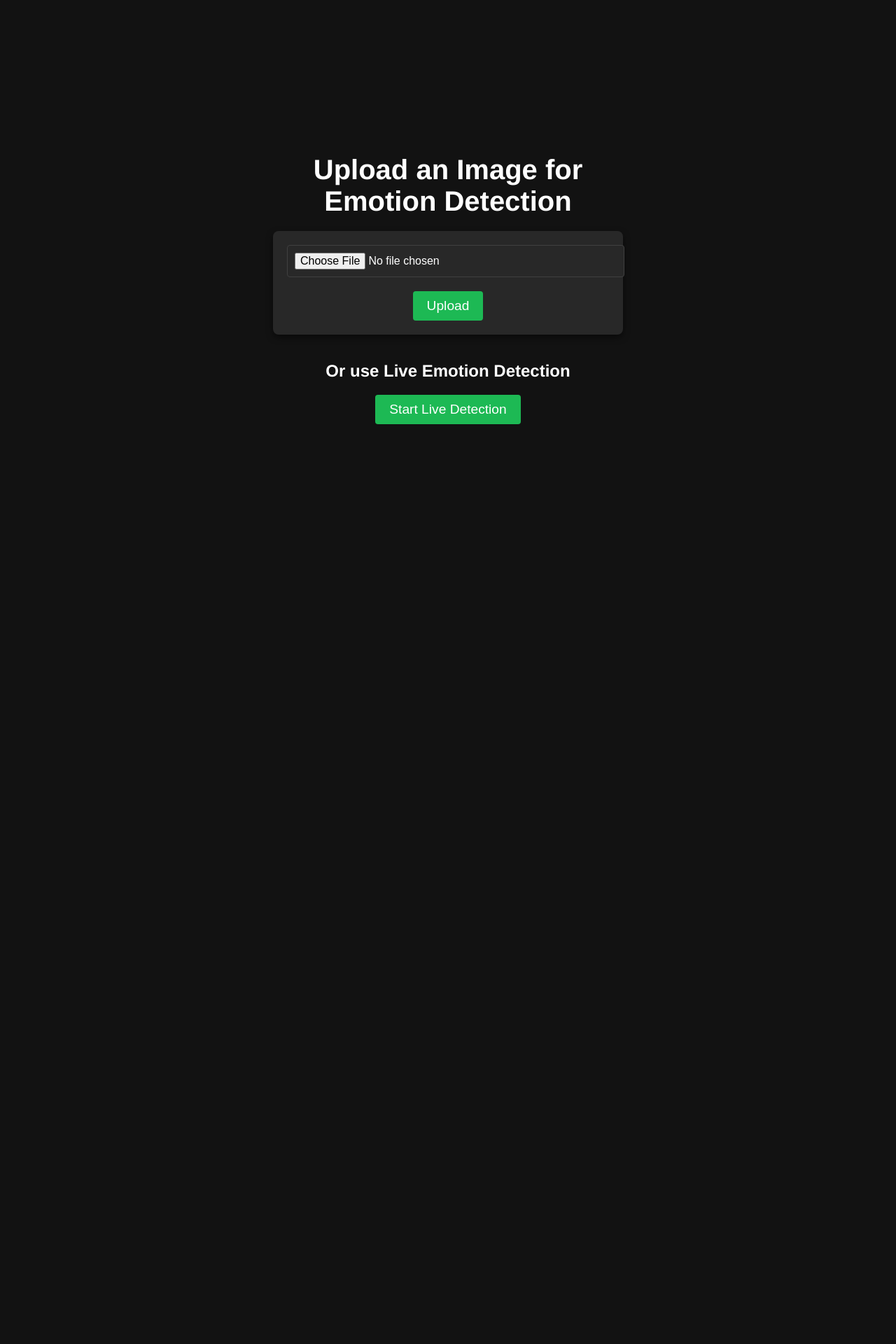
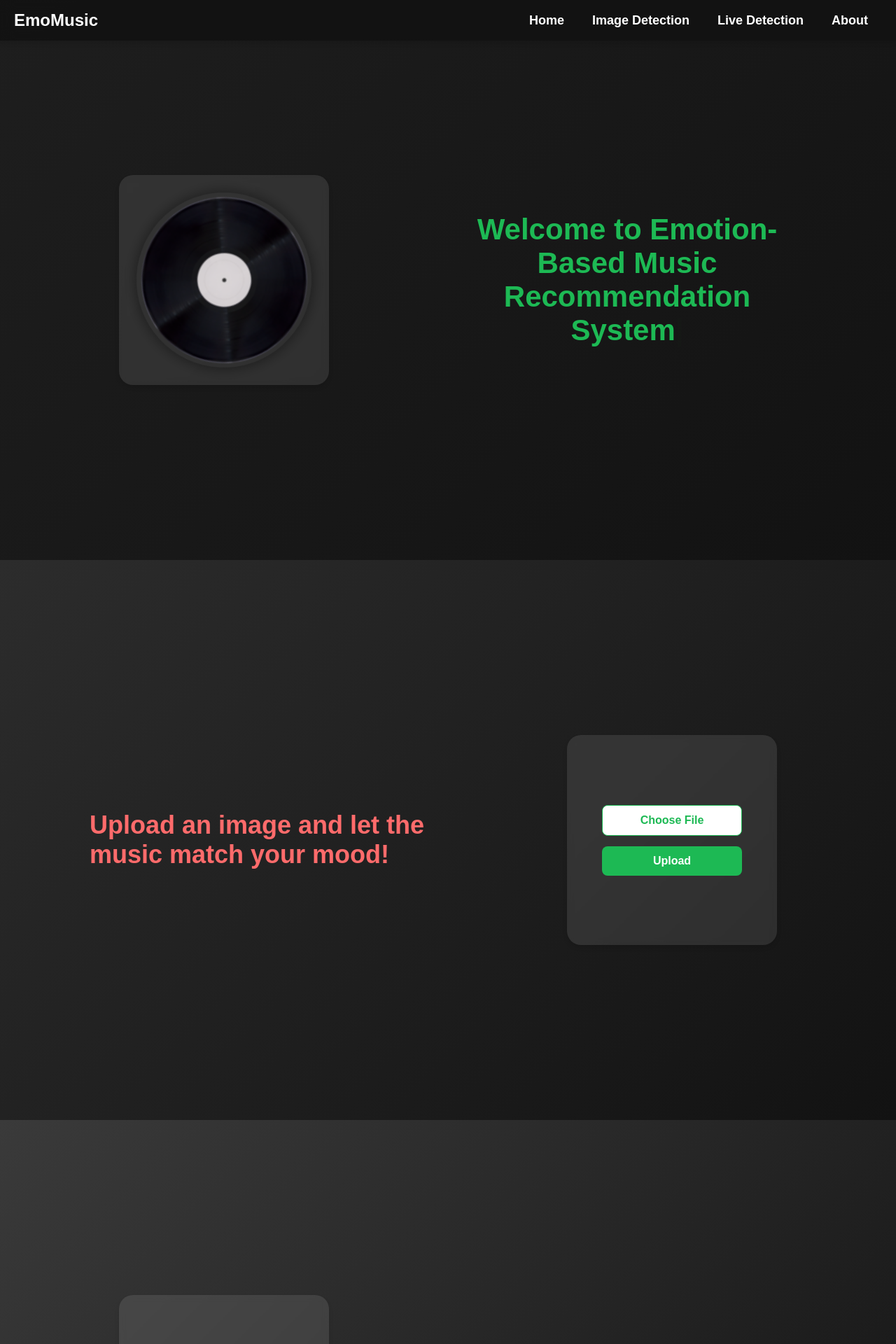
Before and after one commit to akhilariyaram/emotion_based_music, a Django app: page / in a window 1280 px wide. Shown: the top 1920 px of the page at 70% size. Before the commit the page ends 606 px from the top, so only its background shows below. Run offline with Django 5.2, Linux system fonts and the light colour scheme; parts of the project's set-up code (start-up, migrations or seed data) failed here and were passed over.

Commit message:
new_changes

```diff
--- a/detector/templates/live_detection.html
+++ b/detector/templates/live_detection.html
@@ -66,6 +66,7 @@
             <select id="languageSelect">
                 <option value="all">All Languages</option>
                 <option value="telugu">Telugu</option>
+                <option value="english">English</option>
                 <option value="tamil">Tamil</option>
             </select>
         </div>
--- a/detector/templates/result.html
+++ b/detector/templates/result.html
@@ -29,6 +29,7 @@
             <option value="all">All</option>
             <option value="telugu">Telugu</option>
             <option value="tamil">Tamil</option>
+            <option value="english">English</option>
         </select>
 
         <div class="song-list" id="song-list">
--- a/detector/templates/upload.html
+++ b/detector/templates/upload.html
@@ -5,21 +5,175 @@
     <meta charset="UTF-8">
     <meta name="viewport" content="width=device-width, initial-scale=1.0">
     <title>Upload Image</title>
-    <link rel="stylesheet" href="{% static 'css/styles.css' %}">
+    <link rel="stylesheet" href="{% static 'css/styles-imp.css' %}">
 </head>
 <body>
-    <div class="container">
-        <h1>Upload an Image for Emotion Detection</h1>
+
+    <!-- Navigation -->
+    <nav>
+        <div class="navbar-brand">EmoMusic</div>
+        <ul>
+            <li><a href="#home">Home</a></li>
+            <li><a href="#image-detection">Image Detection</a></li>
+            <li><a href="#live-detection">Live Detection</a></li>
+            <li><a href="#about">About</a></li>
+        </ul>
+    </nav>
+
+    <!-- Sections -->
+    <section id="home">
+        <div class="container left"></div>
+        <div class="right-section">
+    <h1 id="animated-text"></h1>
+</div>
+
+    </section>
+
+<section id="image-detection">
+<div class="image-text-container">
+    <h2 id="image-detection-text"></h2>
+</div>
+
+    <div class="container right">
         <form method="POST" enctype="multipart/form-data">
             {% csrf_token %}
-            <input type="file" name="image" accept="image/*" required>
-            <button type="submit">Upload</button>
+            <div class="upload-box">
+                <label for="file-upload" class="custom-file-upload">
+                    Choose File
+                    <input id="file-upload" type="file" name="image" accept="image/*" required>
+                </label>
+                <button type="submit">Upload</button>
+            </div>
         </form>
-        <br>
-        <h2>Or use Live Emotion Detection</h2>
-        <a href="{% url 'live_emotion_detection' %}">
+    </div>
+   </section>
+
+
+    <section id="live-detection">
+
+        <div class="container left">
+<a href="{% url 'live_emotion_detection' %}">
             <button>Start Live Detection</button>
-        </a>
-    </div>
+        </a></div>
+    <div id="right-section-imp">
+    <h2 id="animated-text-imp"></h2>
+</div>
+    </section>
+
+    <section id="about">
+              <div class="image-text-container-imp">
+    <h2 id="image-detection-text-imp"></h2>
+</div>
+        <div class="container right"></div>
+            </section>
+
+    <!-- Floating Record -->
+    <img src="{% static 'retro.png' %}" id="record" alt="Spinning Record">
+
+    <script>
+document.addEventListener("DOMContentLoaded", function () {
+    let text = "Real-time Emotion Detection – Just smile, and let the rhythm follow!";
+    let index = 0;
+    let speed = 100; // Typing speed (adjust as needed)
+    let animatedText1 = document.getElementById("animated-text-imp");
+
+    function typeText() {
+        if (index < text.length) {
+            animatedText1.innerHTML = text.substring(0, index + 1);
+            index++;
+            setTimeout(typeText, speed);
+        }
+    }
+
+    typeText();
+});
+
+
+
+document.addEventListener("DOMContentLoaded", function () {
+    let imageText = "Welcome to our platform! We provide intelligent solutions for music recommendations based on emotions.";
+    let index = 0;
+    let speed = 100; // Typing speed (adjust as needed)
+    let textElement = document.getElementById("image-detection-text-imp");
+
+    function typeEffect() {
+        if (index < imageText.length) {
+            textElement.innerHTML = imageText.substring(0, index + 1);
+            index++;
+            setTimeout(typeEffect, speed);
+        }
+    }
+
+    typeEffect();
+});
+
+
+
+
+
+
+
+
+
+
+
+document.addEventListener("DOMContentLoaded", function () {
+    let imageText = "Upload an image and let the music match your mood!";
+    let index = 0;
+    let speed = 100; // Typing speed (adjust as needed)
+    let textElement = document.getElementById("image-detection-text");
+
+    function typeEffect() {
+        if (index < imageText.length) {
+            textElement.innerHTML = imageText.substring(0, index + 1);
+            index++;
+            setTimeout(typeEffect, speed);
+        }
+    }
+
+    typeEffect();
+});
+
+document.addEventListener("DOMContentLoaded", function () {
+    let text = "Welcome to Emotion-Based Music Recommendation System";
+    let index = 0;
+    let speed = 100; // Typing speed (adjust as needed)
+    let animatedText = document.getElementById("animated-text");
+
+    function typeText() {
+        if (index < text.length) {
+            animatedText.innerHTML = text.substring(0, index + 1);
+            index++;
+            setTimeout(typeText, speed);
+        }
+    }
+
+    typeText();
+});
+
+document.addEventListener("DOMContentLoaded", function () {
+    const record = document.getElementById("record");
+    const sections = document.querySelectorAll("section");
+
+    window.addEventListener("scroll", function () {
+        let scrollPosition = window.scrollY + window.innerHeight / 2;
+
+        sections.forEach((section, index) => {
+            let sectionTop = section.offsetTop;
+            let sectionHeight = section.offsetHeight;
+
+            if (scrollPosition >= sectionTop && scrollPosition < sectionTop + sectionHeight) {
+                // Determine if the container is on the left or right
+                const container = section.querySelector(".container");
+                if (container) {
+                    const isLeft = container.classList.contains("left");
+                    // Move the record to the middle of the left or right half
+                    record.style.left = isLeft ? "25%" : "75%";
+                }
+            }
+        });
+    });
+});
+</script>
 </body>
 </html>
--- a/detector/views.py
+++ b/detector/views.py
@@ -16,13 +16,13 @@ music_df = pd.read_csv(settings.CSV)
 
 # Emotion to music mapping
 emotion_mapping = {
-    'happy': 'Cheerful',
-    'sad': 'Chill',
-    'angry': 'Energetic',
-    'fear': 'Chill',
-    'surprise': 'Cheerful',
-    'neutral': 'Romantic',
-    'disgust': 'Cheerful',
+    'happy': 'Happy',
+    'sad': 'Sad',
+    'angry': 'Angry',
+    'fear': 'Fear',
+    'surprise': 'Surprised',
+    'neutral': 'Neutral',
+    'disgust': 'Disgust',
 }
 
 # Preprocessing function to detect faces
@@ -83,7 +83,7 @@ def upload_image(request):
         if img is None:
             # If no faces are detected, return Chill music and an appropriate message
             pred_label = 'neutral'  # Default emotion if no face is detected
-            music_label = 'Chill'   # Default label for Chill music
+            music_label = 'Happy'   # Default label for Chill music
             filtered_songs = music_df[music_df['label'] == music_label]
 
             # Shuffle the filtered songs and select the top 35 random songs
@@ -103,7 +103,7 @@ def upload_image(request):
         pred = model.predict(img)
 
         pred_label = label[pred.argmax()]
-        music_label = emotion_mapping.get(pred_label, 'Chill')
+        music_label = emotion_mapping.get(pred_label, 'Happy')
         filtered_songs = music_df[music_df['label'] == music_label]
         random_songs = filtered_songs.sample(n=35)  # This will give a different random sample every time
 
@@ -144,7 +144,7 @@ def detect_emotion(request):
         if img is None:
             # If no faces are detected, return default Chill music and no emotion
             pred_label = 'neutral'
-            music_label = 'Chill'
+            music_label = 'Happy'
 
             filtered_songs = music_df[music_df['label'] == music_label]
             if filtered_songs.empty:
@@ -160,7 +160,7 @@ def detect_emotion(request):
         pred = model.predict(img)
         pred_label = label[pred.argmax()]
 
-        music_label = emotion_mapping.get(pred_label, 'Chill')
+        music_label = emotion_mapping.get(pred_label, 'Happy')
 
         filtered_songs = music_df[music_df['label'] == music_label]
         if filtered_songs.empty:
@@ -175,23 +175,21 @@ def detect_emotion(request):
     return JsonResponse({'error': 'Invalid request'}, status=400)
 
 # Filter songs by language
+from django.http import JsonResponse
+
 def filter_songs(request):
-    if request.method == 'GET':
-        # Get the selected language from the request
-        language = request.GET.get('language', 'all').lower()
+    language = request.GET.get('language', 'all')
 
-        # Filter songs based on the selected language
-        if language == 'telugu':
-            filtered_songs = music_df[music_df['language'] == 'Telugu']
-        elif language == 'tamil':
-            filtered_songs = music_df[music_df['language'] == 'Tamil']
-        else:  # Default case: all songs
-            filtered_songs = music_df
+    if language == 'all':
+        filtered_songs = music_df[music_df['language'].str.lower().isin(['telugu', 'english', 'tamil'])]
 
-        random_songs = filtered_songs.sample(n=35)  # This will give a different random sample every time
+    else:
+        filtered_songs = music_df[music_df['language'].str.lower() == language.lower()]
 
-        song_links = random_songs['id'].head(35).tolist()
+    if filtered_songs.empty:
+        return JsonResponse({'song_links': []})
 
-        return JsonResponse({'song_links': song_links})
+    random_songs = filtered_songs.sample(n=10)  # Adjust number as needed
+    song_links = random_songs['id'].tolist()
 
-    return JsonResponse({'error': 'Invalid request'}, status=400)
+    return JsonResponse({'song_links': song_links})
--- a/emotion_based_music/settings.py
+++ b/emotion_based_music/settings.py
@@ -17,7 +17,7 @@ BASE_DIR = Path(__file__).resolve().parent.parent
 FACADEPATH=BASE_DIR / 'detector/haarcascade_frontalface_default.xml'
 MODEL_PATH = BASE_DIR / 'detector/model.h5'
 CSV_PATH = BASE_DIR / 'detector/musicData.csv'
-CSV=BASE_DIR / 'detector/ClassifiedData.csv'
+CSV=BASE_DIR / 'detector/output1.csv'
 STATIC_PATH = BASE_DIR / 'static/captured_image.jpg'
 TEMPLATESPATH=BASE_DIR / "detector/templates"
 STATICFILESPATH=BASE_DIR / "emotion_based_music/static"
--- /dev/null
+++ b/emotion_based_music/static/css/styles-imp.css
@@ -0,0 +1,389 @@
+/* Spotify-like styling */
+/* Reset Styles */
+/* Ensure the record stays in the background */
+#home .container {
+    z-index: 0; /* Send it to the background */
+}
+#right-section-imp {
+    position: absolute;
+    right: 10%;
+    top: 50%;
+    transform: translateY(-50%);
+    font-size: 28px;
+    font-weight: bold;
+    color: #1db954; /* Cool green shade */
+    font-family: 'Poppins', sans-serif;
+    width: 40%;
+    text-align: right; /* Ensures text aligns to the right */
+}
+#live-detection {
+    position: relative; /* This makes sure absolute positioning inside works correctly */
+}
+
+/* Blinking cursor effect */
+#animated-text-imp::after {
+    content: "|";
+    display: inline-block;
+    animation: blink 0.7s infinite;
+}
+
+@keyframes blink {
+    50% {
+        opacity: 0;
+    }
+}
+
+.right-section {
+    position: absolute;
+    right: 10%;
+    top: 50%;
+    transform: translateY(-50%);
+    font-size: 28px;
+    font-weight: bold;
+    color: #1db954; /* Cool green shade */
+    font-family: 'Poppins', sans-serif;
+    width: 40%;
+}
+
+/* Blinking cursor effect */
+#animated-text::after {
+    content: "|";
+    display: inline-block;
+    animation: blink 0.7s infinite;
+}
+
+@keyframes blink {
+    50% {
+        opacity: 0;
+    }
+}
+
+
+#record {
+    z-index: 10; /* Keep the record above everything */
+}
+.upload-box {
+    display: flex;
+    flex-direction: column;
+    align-items: center;
+    gap: 15px; /* Space between elements */
+    width: 100%;
+}
+.custom-file-upload {
+    background: white;
+    padding: 12px 20px;
+    border-radius: 8px;
+    cursor: pointer;
+    border: 1px solid #1db954; /* Green border */
+    text-align: center;
+    font-weight: bold;
+    width: 200px; /* Fixed width */
+    display: flex;
+    justify-content: center;
+    align-items: center;
+    transition: background 0.3s ease, transform 0.2s ease;
+    color: #1db954; /* Green text color */
+}
+
+/* Hide default file input */
+.custom-file-upload input[type="file"] {
+    display: none;
+}
+.upload-box input[type="file"] {
+    background: white;
+    padding: 8px;
+    border-radius: 5px;
+    cursor: pointer;
+    border: 1px solid #ccc;
+    width: 80%; /* Adjust width */
+    text-align: center;
+}
+
+.upload-box button {
+    padding: 12px 20px;
+    font-size: 16px;
+    font-weight: bold;
+    border: none;
+    background: #1db954; /* Spotify green */
+    color: white;
+    cursor: pointer;
+    border-radius: 8px;
+    transition: background 0.3s ease, transform 0.2s ease;
+    width: 200px;
+    text-align: center;
+}
+
+/* Hover effects */
+.custom-file-upload:hover {
+    background: #f0f0f0;
+    transform: scale(1.05);
+}
+.upload-box button:hover {
+    background: #17a34a;
+    transform: scale(1.1);
+}
+#record {
+    width: 250px;
+    height: 250px;
+    position: fixed;
+    top: 50%;
+    left: 25%;
+    transform: translate(-50%, -50%);
+    animation: spin 5s linear infinite;
+    transition: left 1s ease-in-out, top 1s ease-in-out;
+    border-radius: 50%;
+    box-shadow: 0 0 20px rgba(0, 0, 0, 0.5);
+    z-index: 1; /* Keeps it behind other elements */
+}
+
+/* Containers that hold buttons */
+.container {
+    position: absolute;
+    top: 50%;
+    width: 300px;
+    height: 300px;
+    background: rgba(255, 255, 255, 0.1);
+    border-radius: 20px;
+    transform: translate(-50%, -50%);
+    display: flex;
+    justify-content: center;
+    align-items: center;
+    backdrop-filter: blur(5px);
+    box-shadow: 0 4px 6px rgba(0, 0, 0, 0.1);
+    z-index: 10; /* Ensures it's above the record */
+    padding: 20px; /* Extra spacing */
+}
+
+/* Move left and right sections slightly to avoid overlapping */
+.left {
+    left: 22%; /* Slightly adjusted */
+}
+
+.right {
+    left: 78%; /* Slightly adjusted */
+}
+
+/* Buttons inside containers */
+.container button {
+    padding: 12px 20px;
+    font-size: 16px;
+    font-weight: bold;
+    border: none;
+    background: #1db954; /* Spotify green */
+    color: white;
+    cursor: pointer;
+    border-radius: 8px;
+    transition: background 0.3s ease, transform 0.2s ease;
+    z-index: 15; /* Ensure buttons are above the record */
+}
+
+.container button:hover {
+    background: #17a34a;
+    transform: scale(1.1);
+}
+
+* {
+    margin: 0;
+    padding: 0;
+    box-sizing: border-box;
+}
+
+/* Body */
+body {
+    font-family: 'Montserrat', sans-serif;
+    background: linear-gradient(135deg, #1e1e1e, #121212); /* Spotify-like gradient */
+    color: white;
+    scroll-behavior: smooth;
+}
+
+/* Navigation */
+nav {
+    background: rgba(18, 18, 18, 0.9); /* Semi-transparent black */
+    padding: 15px 20px;
+    position: fixed;
+    top: 0;
+    width: 100%;
+    display: flex;
+    align-items: center;
+    justify-content: space-between;
+    z-index: 1000;
+    backdrop-filter: blur(10px); /* Blur effect */
+    box-shadow: 0 4px 6px rgba(0, 0, 0, 0.1); /* Subtle shadow */
+}
+
+.navbar-brand {
+    font-size: 24px;
+    font-weight: bold;
+    color: white;
+    margin-right: 20px;
+}
+
+nav ul {
+    list-style: none;
+    display: flex;
+    align-items: center;
+}
+
+nav ul li {
+    margin: 0 20px;
+}
+
+nav ul li a {
+    color: white;
+    text-decoration: none;
+    font-size: 18px;
+    font-weight: bold;
+    transition: color 0.3s ease;
+}
+
+nav ul li a:hover {
+    color: #1db954; /* Spotify green */
+}
+
+/* Sections */
+section {
+    height: 100vh;
+    display: flex;
+    justify-content: center;
+    align-items: center;
+    text-align: center;
+    position: relative;
+}
+
+#home { background: linear-gradient(135deg, #1e1e1e, #121212); }
+#image-detection { background: linear-gradient(135deg, #2c2c2c, #121212); }
+#live-detection { background: linear-gradient(135deg, #3a3a3a, #121212); }
+#about { background: linear-gradient(135deg, #484848, #121212); }
+
+/* Smooth-Edged Square Containers */
+.container {
+    position: absolute;
+    top: 50%;
+    width: 300px; /* Larger container */
+    height: 300px; /* Larger container */
+    background: rgba(255, 255, 255, 0.1); /* Semi-transparent background */
+    border-radius: 20px; /* Smooth edges */
+    transform: translate(-50%, -50%);
+    display: flex;
+    justify-content: center;
+    align-items: center;
+    backdrop-filter: blur(5px); /* Blur effect */
+    box-shadow: 0 4px 6px rgba(0, 0, 0, 0.1); /* Subtle shadow */
+}
+
+.left {
+    left: 25%; /* Middle of the left half */
+}
+
+.right {
+    left: 75%; /* Middle of the right half */
+}
+
+/* Spinning Record */
+
+
+/* Continuous Spinning Animation */
+@keyframes spin {
+    from { transform: translate(-50%, -50%) rotate(0deg); }
+    to { transform: translate(-50%, -50%) rotate(360deg); }
+}
+
+.image-text-container {
+    position: absolute;
+    left: 10%;
+    top: 50%;
+    transform: translateY(-50%);
+    font-size: 24px;
+    font-weight: bold;
+    color: #ff6b6b; /* A modern red-pink shade */
+    font-family: 'Poppins', sans-serif;
+    width: 40%;
+    text-align: left;
+}
+
+
+/* Blinking cursor effect for image detection text */
+#image-detection-text::after {
+    content: " ";
+    display: inline-block;
+    animation: blink 0.7s infinite;
+}
+
+@keyframes blink {
+    50% {
+        opacity: 0;
+    }
+}
+/* Typing Effect Styling */
+.blinking-cursor::after {
+    content: "|";
+    display: inline-block;
+    margin-left: 2px;
+    animation: blink 0.7s infinite;
+}
+
+@keyframes blink {
+    50% {
+        opacity: 0;
+    }
+}
+
+.detection-container {
+    display: flex;
+    align-items: center;
+    gap: 20px; /* Space between the button and the detection text */
+}
+
+.container.left {
+    flex: 1;
+}
+
+#live-detection-section {
+    flex: 2;
+    padding: 10px;
+    border: 1px solid #ddd;
+    border-radius: 8px;
+    background-color: #f9f9f9;
+    min-width: 200px;
+    text-align: center;
+}
+
+.image-text-container-imp {
+    position: absolute;
+    left: 10%;
+    top: 50%;
+    transform: translateY(-50%);
+    font-size: 24px;
+    font-weight: bold;
+    color: #ff6b6b; /* A modern red-pink shade */
+    font-family: 'Poppins', sans-serif;
+    width: 40%;
+    text-align: left;
+}
+
+
+/* Blinking cursor effect for image detection text */
+#image-detection-text-imp::after {
+    content: " ";
+    display: inline-block;
+    animation: blink 0.7s infinite;
+}
+
+@keyframes blink {
+    50% {
+        opacity: 0;
+    }
+}
+/* Typing Effect Styling */
+.blinking-cursor::after {
+    content: "|";
+    display: inline-block;
+    margin-left: 2px;
+    animation: blink 0.7s infinite;
+}
+
+@keyframes blink {
+    50% {
+        opacity: 0;
+    }
+}
```
Also changed, not shown: emotion_based_music/static/css/styles.css (+7 -1 lines), detector/output.csv (added), emotion_based_music/static/retro.png (added), emotion_based_music/static/uploaded_image.jpg, uploaded_image.jpg, 2 other files.
